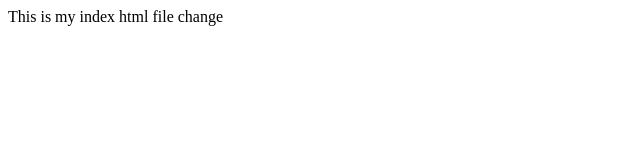
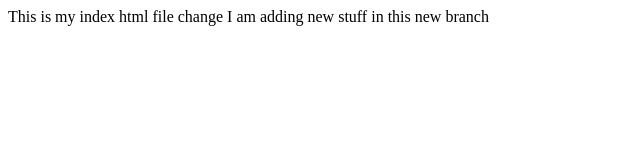
Before and after one commit to Maisaa85/mygit_test, a plain HTML site: page index.html in a window 1280 px wide. Shown: the whole page, without its empty margins (0-640 px from the left). Drawn offline with Linux system fonts and the light colour scheme.

Commit message:
first commit for this branch

```diff
--- a/index.html
+++ b/index.html
@@ -7,5 +7,6 @@
 </head>
 <body>
     This is my index html file change
+    I am adding new stuff in this new branch
 </body>
 </html>
```
Also changed, not shown: login.css (added), login.html (added), login.js (added).
